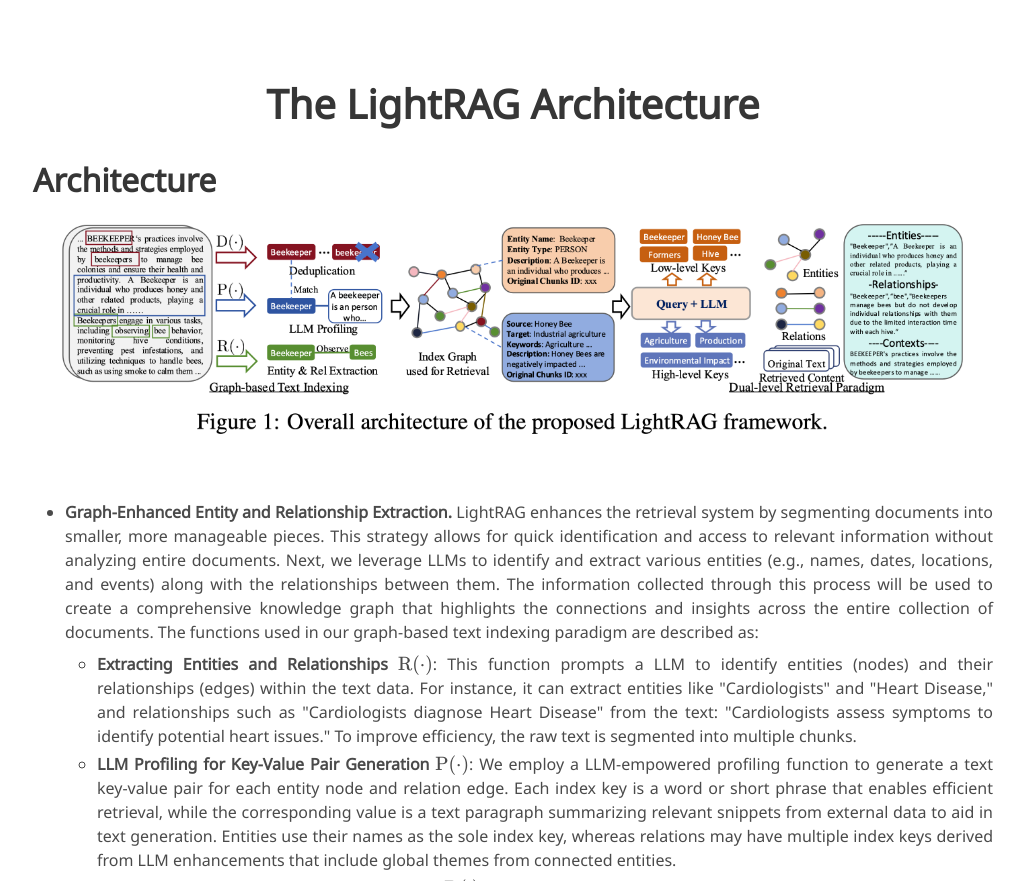
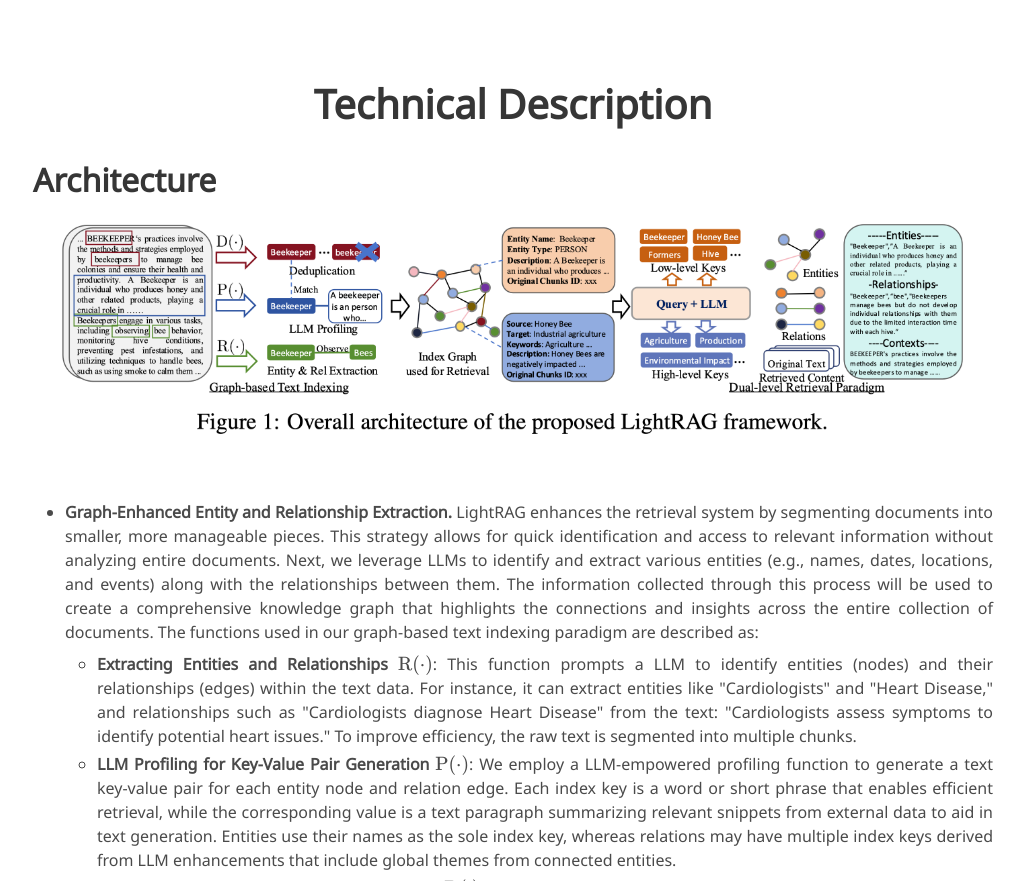
Before and after one commit to lightrag/lightrag.github.io, a plain HTML site: page index.html in a window 1280 px wide. Shown: the part 906-1787 px from the top of the page, without its empty margins (127-1152 px from the left). Drawn offline with nearby package versions, Linux system fonts and the light colour scheme; some icons are missing; a web font is replaced by a local one.

Commit message:
Update index.html

```diff
--- a/index.html
+++ b/index.html
@@ -153,7 +153,7 @@
         <div class="container is-max-desktop">
 
             <div class="columns is-centered has-text-centered">
-                <h2 class="title is-2">The LightRAG Architecture</h2>
+                <h2 class="title is-2">Technical Description</h2>
                 <br>
             </div>
 
```
